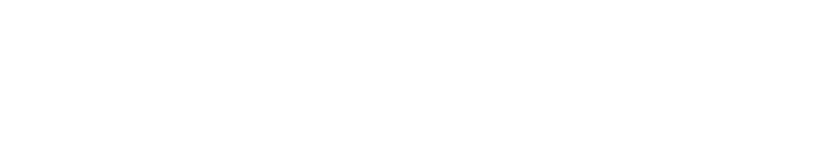
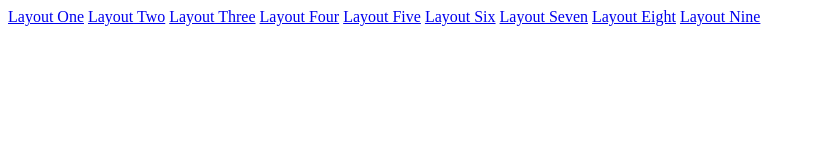
Before and after one commit to E-Bay/TheFifthOfMany, a plain HTML site: page index.html in a window 1280 px wide. Shown: the whole page, without its empty margins (0-815 px from the left). Drawn offline with Linux system fonts and the light colour scheme.

Commit message:
Final.Proj

```diff
--- a/index.html
+++ b/index.html
@@ -1 +1,15 @@
-<link href="
+<html>
+<body>
+  <p>
+<a href="layout1.html">Layout One</a></li>
+<a href="layout2.html">Layout Two</a></li>
+<a href="layout3.html">Layout Three</a></li>
+<a href="layout4.html">Layout Four</a></li>
+<a href="layout5.html">Layout Five</a></li>
+<a href="layout6.html">Layout Six</a></li>
+<a href="layout7.html">Layout Seven</a></li>
+<a href="layout8.html">Layout Eight</a></li>
+<a href="layout9.html">Layout Nine</a></li>
+  </p>
+</body>
+</html>
```
